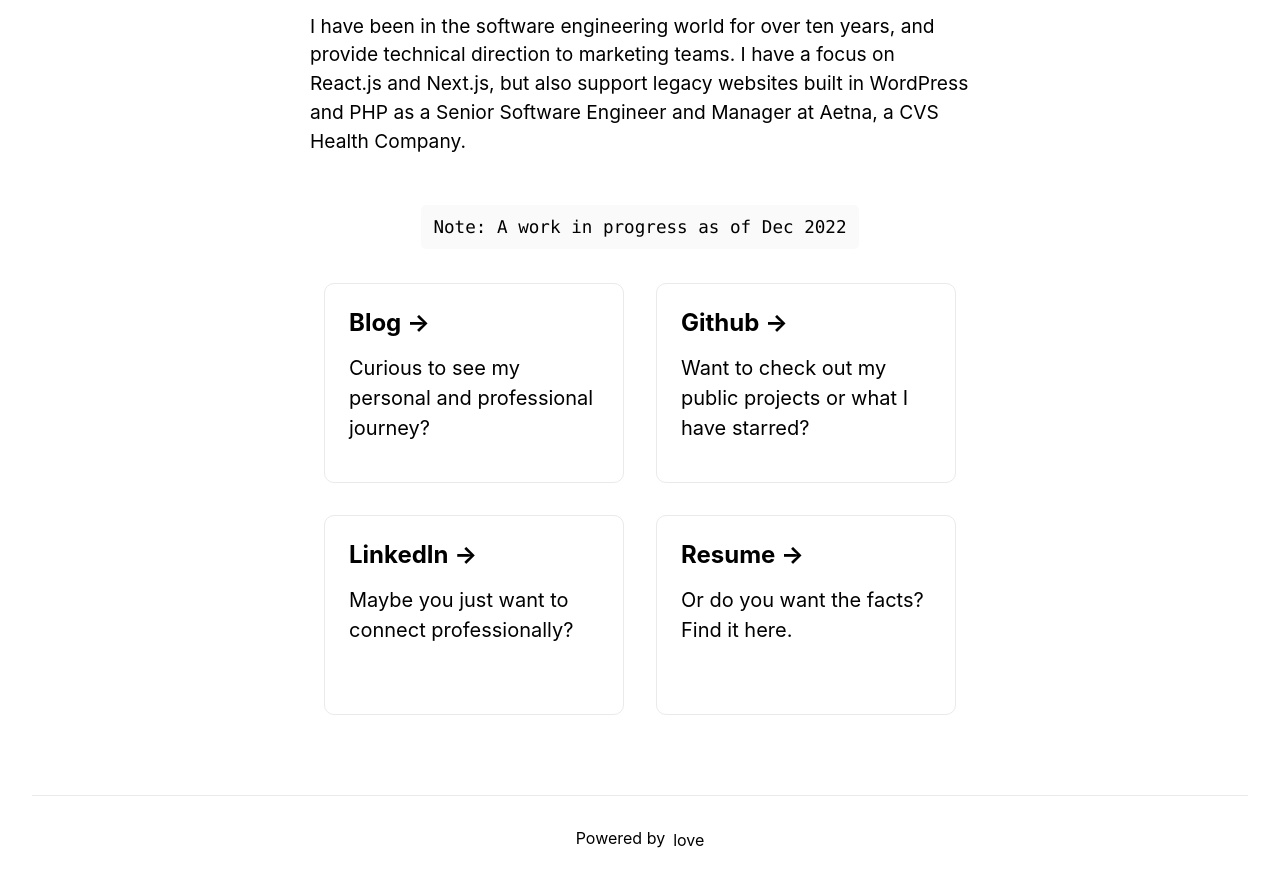
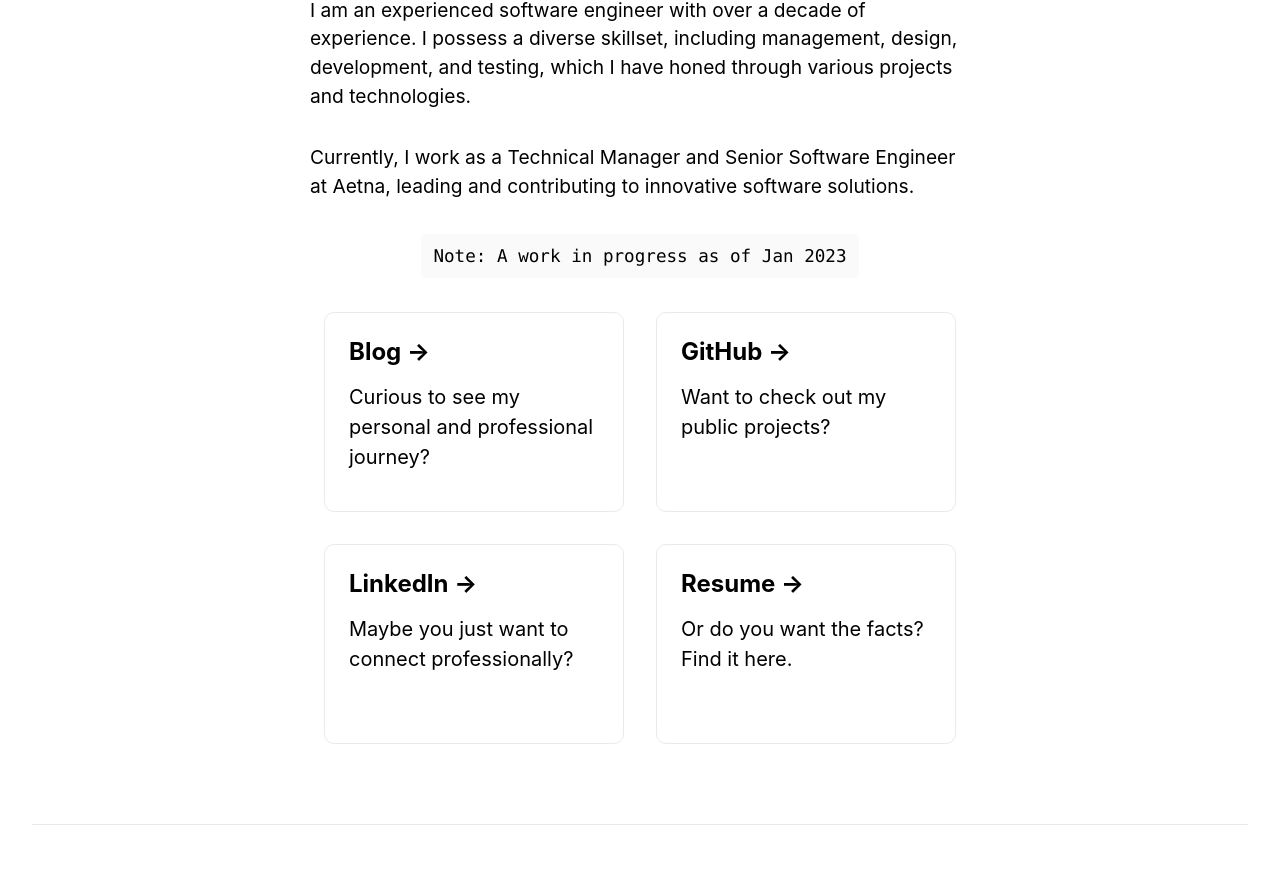
Before and after one commit to noriega3/briannoriega.com, a Next.js app: page / in a window 1280 px wide. Shown: the part 158-1044 px from the top of the page. Built offline with nearby package versions, Linux system fonts and the light colour scheme.

Commit message:
core: copy changes

```diff
--- a/pages/_app.tsx
+++ b/pages/_app.tsx
@@ -2,6 +2,7 @@ import '../styles/globals.css'
 import type { AppProps } from 'next/app'
 import Script from 'next/script'
 import Head from 'next/head'
+import * as ackeeTracker from 'ackee-tracker'
 
 export default function App({ Component, pageProps }: AppProps) {
   return (
@@ -20,7 +21,8 @@ export default function App({ Component, pageProps }: AppProps) {
         })(window,document,'script','dataLayer','GTM-KQSH5L2');
       `}
       </Script>
-    <Component {...pageProps} />
+      <Script id="bnack" src="https://srv.briannoriega.com/bnack.js" data-ackee-server="https://srv.briannoriega.com" data-ackee-domain-id="27a48fea-231d-4a1f-8476-0d4d9d7953d2" data-ackee-opts='{"detailed": true}' />
+      <Component {...pageProps} />
     </>
   )
 }
--- a/pages/index.tsx
+++ b/pages/index.tsx
@@ -9,10 +9,10 @@ export default function Home() {
         </h1>
 
         <p className={styles.description}>
-          I have been in the software engineering world for over ten years, and provide technical direction to marketing teams. I have a focus on React.js and
-          Next.js, but also support legacy websites built in WordPress and PHP as a Senior Software Engineer and Manager at Aetna, a CVS Health Company.
-        </p>
-        <p className={styles.code}> Note: A work in progress as of Dec 2022</p>
+          I am an experienced software engineer with over a decade of experience. I possess a diverse skillset, including management, design, development, and testing, which I have honed through various projects and technologies.
+        </p> <p className={styles.description}>
+          Currently, I work as a Technical Manager and Senior Software Engineer at Aetna, leading and contributing to innovative software solutions. </p>
+        <p className={styles.code}> Note: A work in progress as of Jan 2023</p>
         <div className={styles.grid}>
           <a href="https://blog.briannoriega.com" className={styles.card}>
             <h2>Blog &rarr;</h2>
@@ -22,9 +22,9 @@ export default function Home() {
           <a href="https://www.github.com/noriega3"
             target="_blank"
             rel="noopener noreferrer"
-          className={styles.card}>
-            <h2>Github &rarr;</h2>
-            <p>Want to check out my public projects or what I have starred?</p>
+            className={styles.card}>
+            <h2>GitHub &rarr;</h2>
+            <p>Want to check out my public projects?</p>
           </a>
 
           <a
@@ -50,10 +50,6 @@ export default function Home() {
       </main>
 
       <footer className={styles.footer}>
-          Powered by{' '}
-          <span className={styles.logo}>
-love
-          </span>
       </footer>
     </div>
   )
--- a/styles/Home.module.css
+++ b/styles/Home.module.css
@@ -51,7 +51,7 @@
 }
 
 .description {
-  margin: 2rem 0;
+  margin: 1rem 0;
   line-height: 1.5;
   font-size: 1.2rem;
   max-width: 660px;
```
Also changed, not shown: package.json (+9 -8 lines), 1 other file (tests, documents, lock files or other folders).
